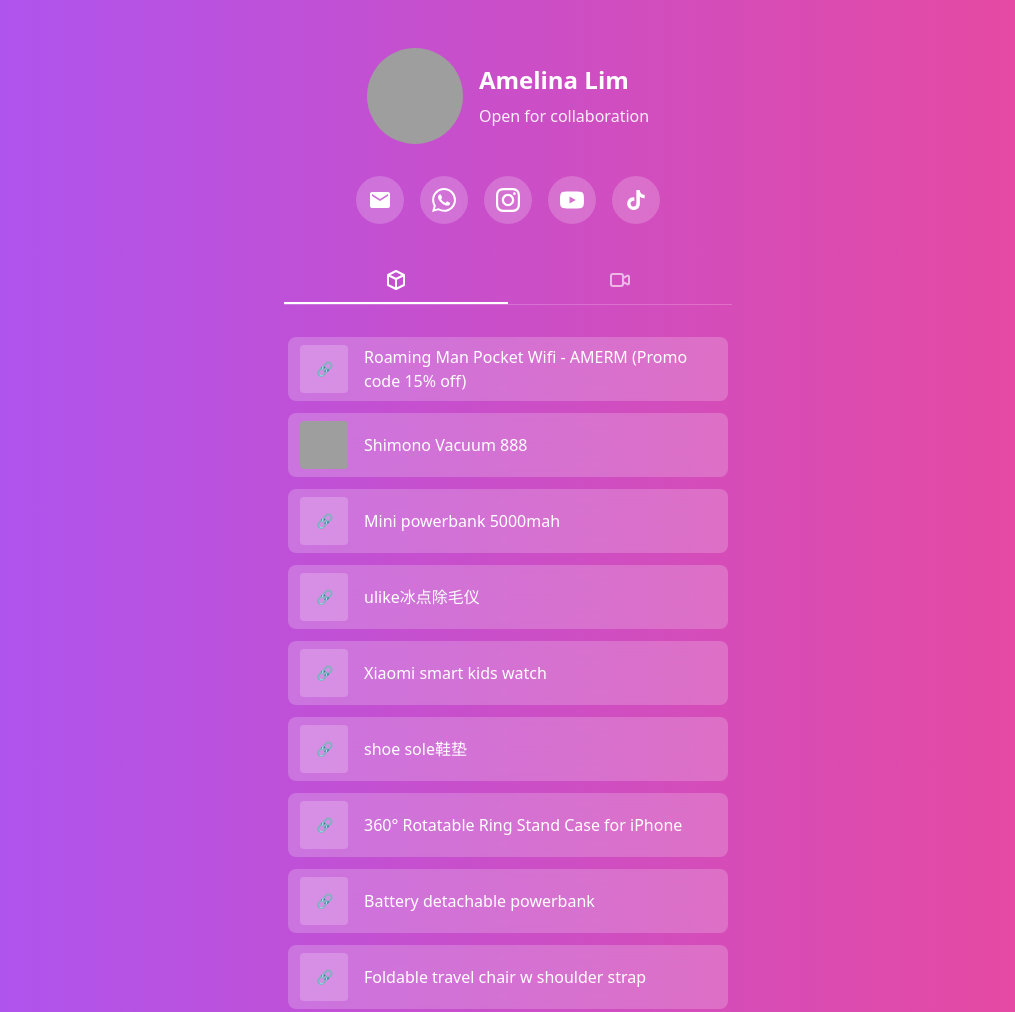
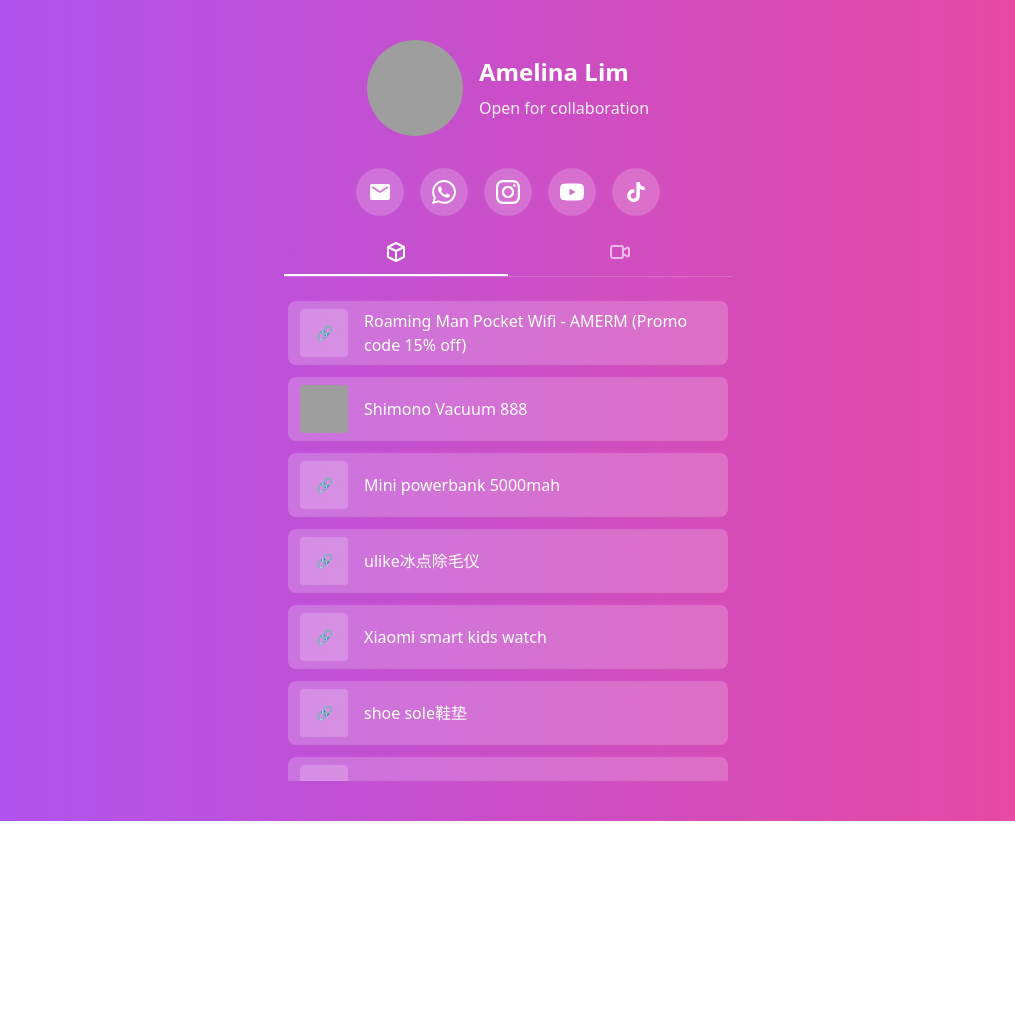
Before and after one commit to tehjinxi/link, a plain HTML site: page index.html in a window 1280 px wide. Shown: the top 1012 px of the page, without its empty margins (132-1147 px from the left). After the commit the page ends 821 px from the top, so only its background shows below. Drawn offline with nearby package versions, Linux system fonts and the light colour scheme; grey boxes are pictures that could not be loaded.

Commit message:
main: Update spacing

```diff
--- a/index.html
+++ b/index.html
@@ -7,12 +7,12 @@
     <script src="//unpkg.com/alpinejs" defer></script>
     <script src="https://cdn.tailwindcss.com"></script>
 </head>
-<body class="bg-gradient-to-r from-purple-500 to-pink-500 min-h-screen py-12 px-4">
+<body class="bg-gradient-to-r from-purple-500 to-pink-500 min-h-screen py-10 px-4">
     <div x-data="linkTree()"
          x-init="await initData()"
          class="max-w-md mx-auto">
         <!-- Profile Section -->
-        <div class="mb-8">
+        <div class="mb-3">
             <div class="flex items-center justify-center gap-4">
                 <div class="w-24 h-24 rounded-full overflow-hidden flex-shrink-0">
                     <img :src="profile.image" alt="Profile" class="w-full h-full object-cover">
@@ -37,7 +37,7 @@
         </div>
 
         <!-- Tab Headers -->
-        <div class="flex mb-8 border-b border-white border-opacity-20">
+        <div class="flex mb-6 border-b border-white border-opacity-20">
             <button @click="activeCategory = 'product'"
                     class="flex-1 py-3 text-white font-medium relative flex items-center justify-center"
                     :class="{'opacity-100': activeCategory === 'product', 'opacity-60': activeCategory !== 'product'}">
@@ -63,14 +63,14 @@
         </div>
 
         <!-- Vertical Links Section -->
-        <div class="relative overflow-hidden touch-pan-x"
+        <div class="relative overflow-hidden touch-pan-x h-[calc(100vh-320px)]"
              @touchstart="handleTouchStart($event)"
              @touchmove="handleTouchMove($event)"
              @touchend="handleTouchEnd($event)">
-            <div class="flex transition-transform duration-300 ease-out"
+            <div class="flex transition-transform duration-300 ease-out h-full"
                  :style="{ transform: `translateX(${activeCategory === 'product' ? '0' : '-100'}%)` }">
                 <!-- Product Links -->
-                <div class="w-full flex-shrink-0 px-1">
+                <div class="w-full flex-shrink-0 px-1 overflow-y-auto">
                     <template x-for="link in verticalLinks.filter(l => l.category === 'product')" :key="link.url">
                         <a :href="link.url"
                            class="block bg-white bg-opacity-20 hover:bg-opacity-30 backdrop-blur-lg rounded-lg p-2 text-white mb-3 transition-all duration-300 transform hover:scale-105"
@@ -97,7 +97,7 @@
                 </div>
 
                 <!-- Content Links -->
-                <div class="w-full flex-shrink-0 px-1">
+                <div class="w-full flex-shrink-0 px-1 overflow-y-auto">
                     <template x-for="link in verticalLinks.filter(l => l.category === 'content')" :key="link.url">
                         <a :href="link.url"
                            class="block bg-white bg-opacity-20 hover:bg-opacity-30 backdrop-blur-lg rounded-lg p-2 text-white mb-3 transition-all duration-300 transform hover:scale-105"
```
